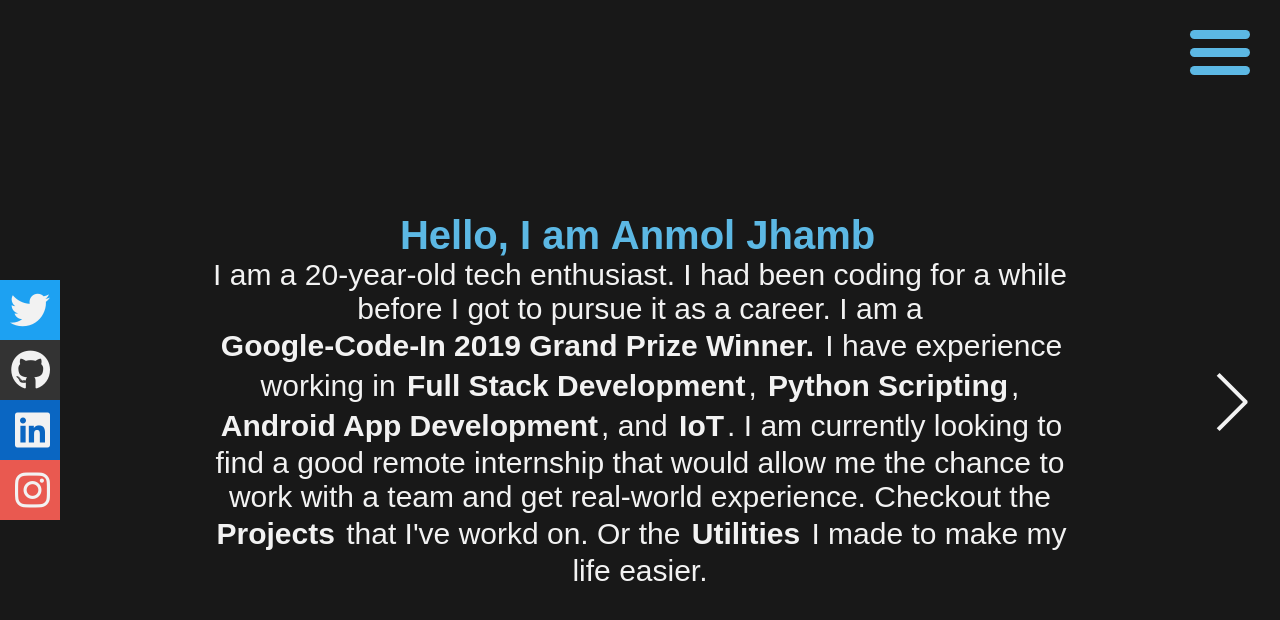
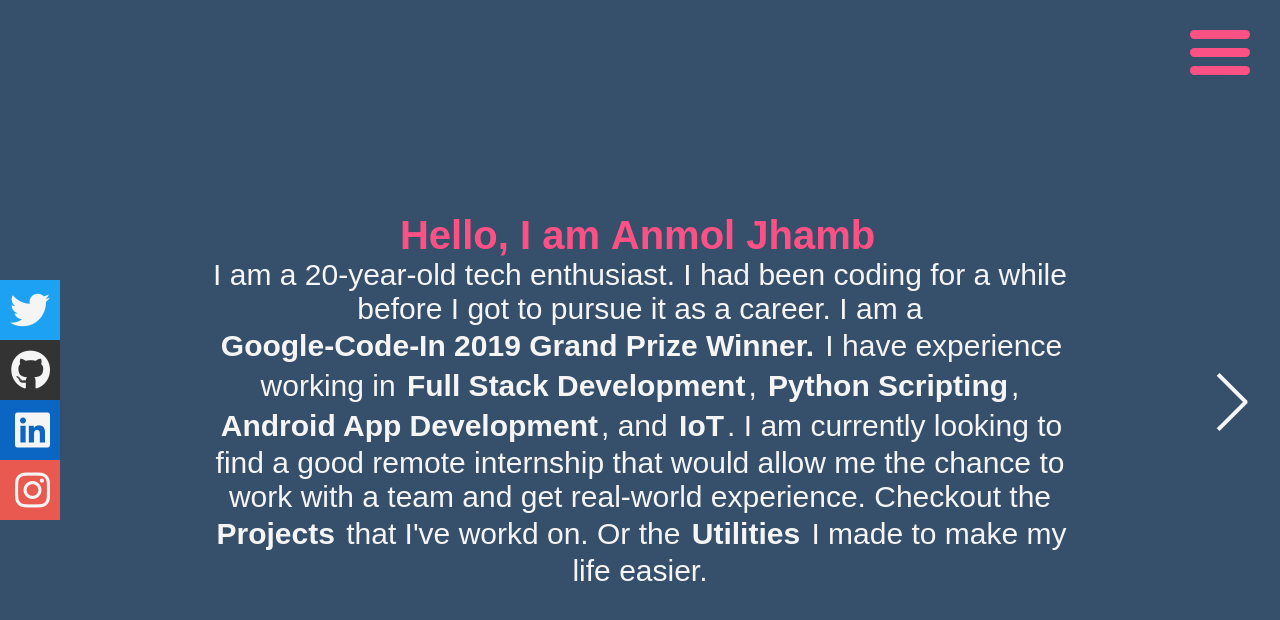
Before and after one commit to anmoljhamb/portfolio, a React (Create React App) app: page / in a window 1280 px wide. Shown: the top 620 px of the page. Built offline with nearby package versions, Linux system fonts and the light colour scheme; a web font is replaced by a local one.

Commit message:
changed theme of the website

```diff
--- a/src/constants/index.js
+++ b/src/constants/index.js
@@ -1,4 +1,4 @@
-export const loadingColor = "#5cb8e4";
+export const loadingColor = "#3fc1c9";
 export const pageloadingSize = 150;
 export const appLoadingSize = 80;
 export const twitterLink = "https://twitter.com/heyitsanmolj";
--- a/src/index.scss
+++ b/src/index.scss
@@ -1,10 +1,10 @@
 @import url("https://fonts.googleapis.com/css2?family=Andika:ital,wght@0,400;0,700;1,400;1,700&display=swap");
 @import url("https://fonts.googleapis.com/css2?family=Roboto:wght@400;700&display=swap");
 
-$color1: #181818;
-$color2: #8758ff;
-$color3: #5cb8e4;
-$color4: #f2f2f2;
+$color1: #364f6b;
+$color2: #3fc1c9;
+$color3: #fc5185;
+$color4: #f5f5f5;
 $border_radius: 0.5rem;
 $default_font: 2.5rem;
 $transition: all 0.3s ease-in-out;
```
